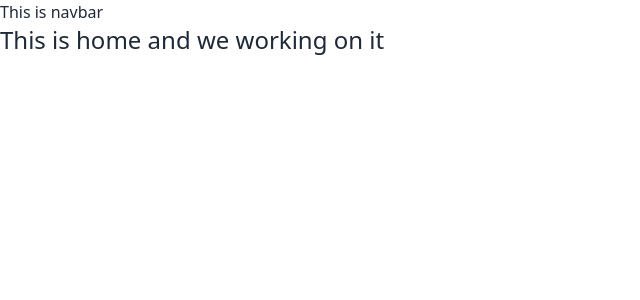
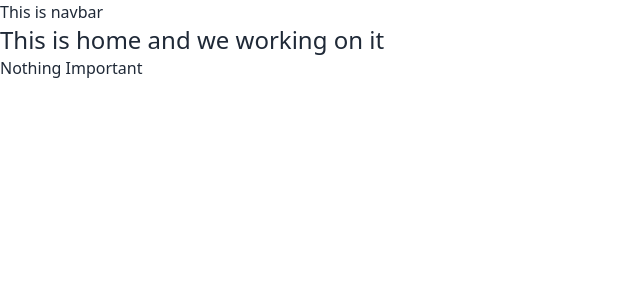
Before and after one commit to kamrul-7/GoodTolls.Ai, a React (Vite) app: page / in a window 1280 px wide. Shown: the top 300 px of the page, without its empty margins (0-640 px from the left). Built offline with nearby package versions, Linux system fonts and the light colour scheme.

Commit message:
nothing special

```diff
--- a/src/Pages/Home/Home.jsx
+++ b/src/Pages/Home/Home.jsx
@@ -4,7 +4,7 @@ const Home = () => {
     return (
         <div>
             <h1 className='text-2xl'>This is home and we working on it</h1>
-
+            <h2>Nothing Important</h2>
         </div>
     );
 };
```
